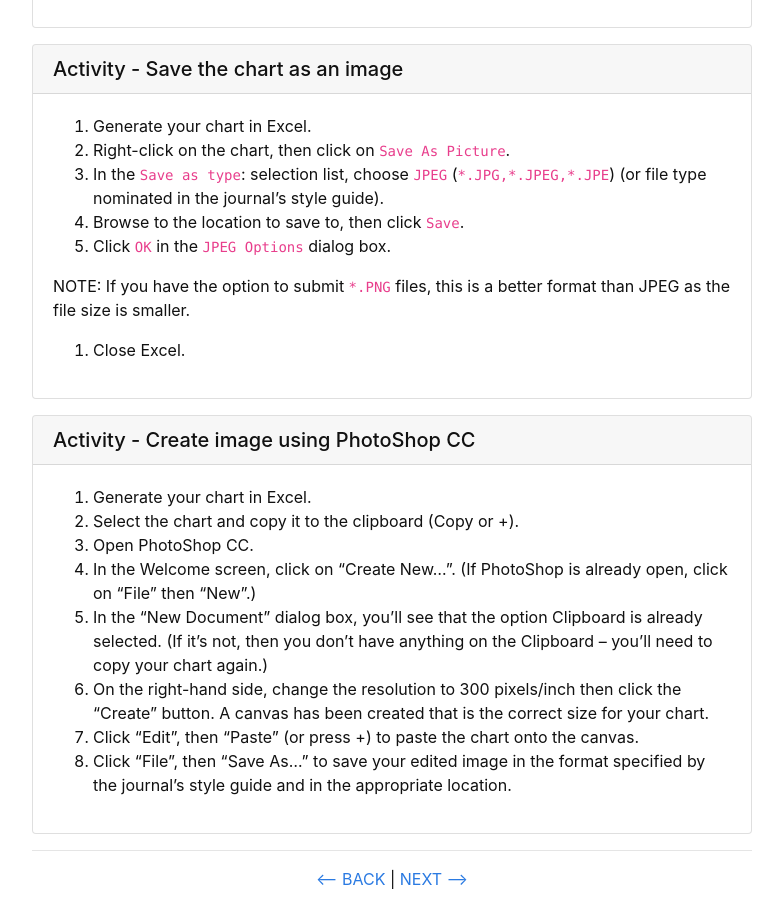
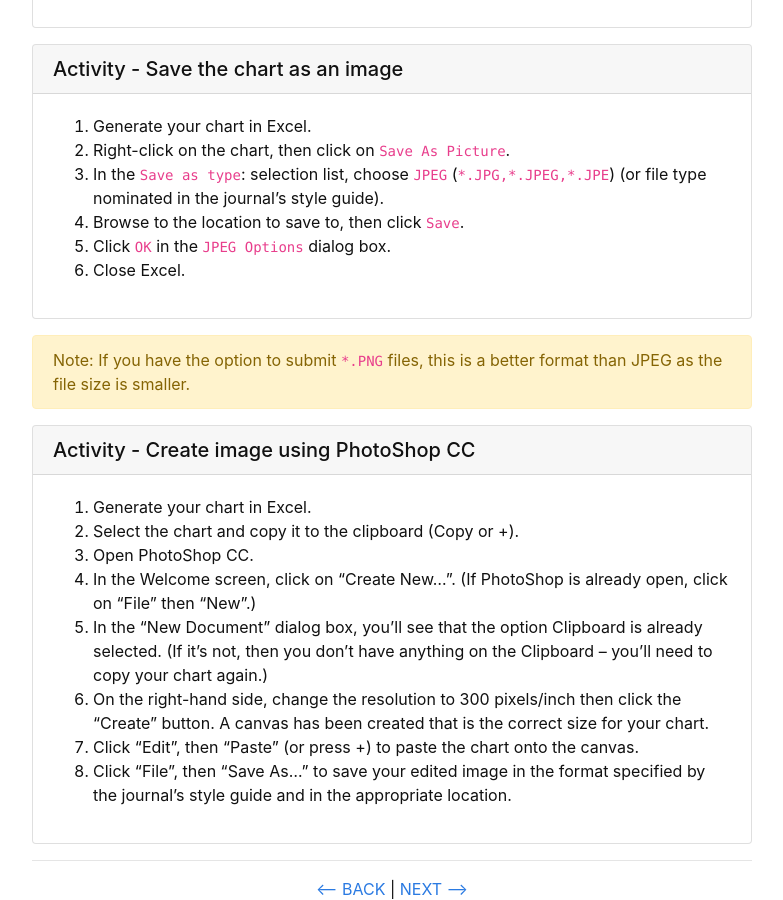
Before and after one commit to GULibrarySandbox/data-vis-basics, a Jekyll site: the page built from content/5-export.md, in a window 1280 px wide and 900 px high, scrolled down 1285 px. Shown: the whole window, without its empty margins (248-1031 px from the left). Built offline with Jekyll 4.4.1, drawn with Linux system fonts in a browser that asks for light colours; part of the change alters nothing that is shown.

Commit message:
Update 5-export.md

```diff
--- a/content/5-export.md
+++ b/content/5-export.md
@@ -50,10 +50,10 @@ https://intranet.secure.griffith.edu.au/computing/software/self-help-and-support
 3. In the `Save as type`: selection list, choose `JPEG` (`*.JPG,*.JPEG,*.JPE`) (or file type nominated in the journal’s style guide).
 4. Browse to the location to save to, then click `Save`.
 5. Click `OK` in the `JPEG Options` dialog box.
+6. Close Excel.{% endcapture %} {% include card.md header="Activity - Save the chart as an image" text=text %}
 
-NOTE: If you have the option to submit `*.PNG` files, this is a better format than JPEG as the file size is smaller.
-
-6. Close Excel.{% endcapture %} {% include card.md header="Activity - Save the chart as an image" text=text %}
+{% capture alert %}Note: If you have the option to submit `*.PNG` files, this is a better format than JPEG as the file size is smaller.
+{% endcapture %}{% include alert.md text=alert color="warning" %}
 
 {% capture text %}
 1.	Generate your chart in Excel.
```
